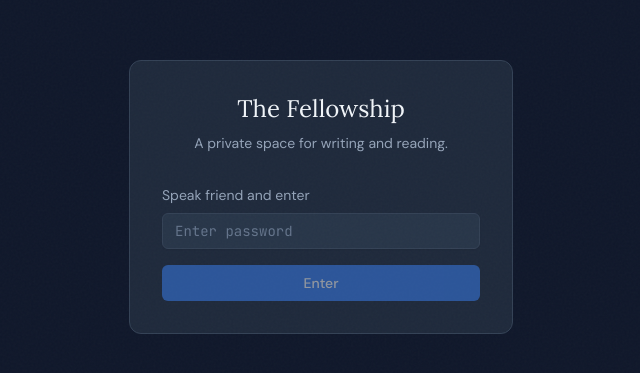
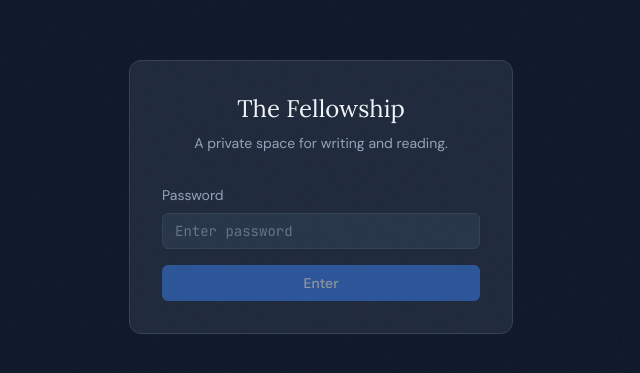
Before and after one commit to mattcoledev/Fellowship, a Next.js app: page /enter in a window 1280 px wide. Shown: the part 203-576 px from the top of the page, without its empty margins (319-959 px from the left). Built offline with nearby package versions, Linux system fonts and the light colour scheme.

Commit message:
fix: replace "Speak friend and enter" hint with "Password"\n\nSimplify login form label for clarity.

```diff
--- a/app/(auth)/enter/page.tsx
+++ b/app/(auth)/enter/page.tsx
@@ -41,7 +41,7 @@ export default function EnterPage() {
         <form onSubmit={handleSubmit} className="mt-8 space-y-4">
           <div className="text-left">
             <label htmlFor="password" className="block font-sans text-sm text-text-secondary mb-2">
-              Speak friend and enter
+              Password
             </label>
             <Input
               id="password"
```
